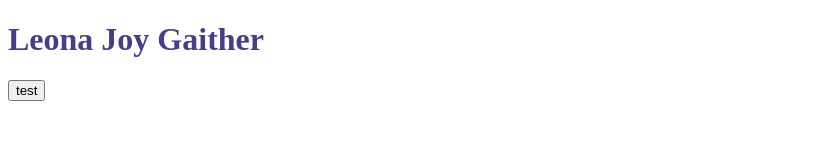
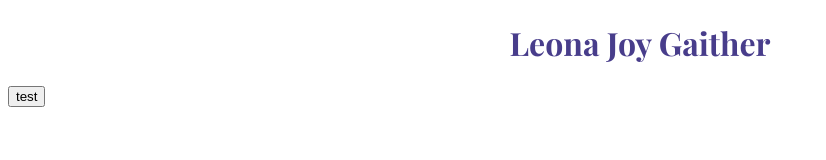
Before and after one commit to ljoyg/ljoyg.github.io, a plain HTML site: page index.html in a window 1280 px wide. Shown: the whole page, without its empty margins (0-826 px from the left). Drawn offline with nearby package versions, Linux system fonts and the light colour scheme.

Commit message:
Change font and center title

```diff
--- a/app.css
+++ b/app.css
@@ -1,3 +1,6 @@
+@import url('https://fonts.googleapis.com/css2?family=Playfair+Display:wght@700&display=swap');
 h1 {
-    color:darkslateblue
+    color:darkslateblue;
+    text-align: center;
+    font-family: "Playfair Display", serif;
 }
```
